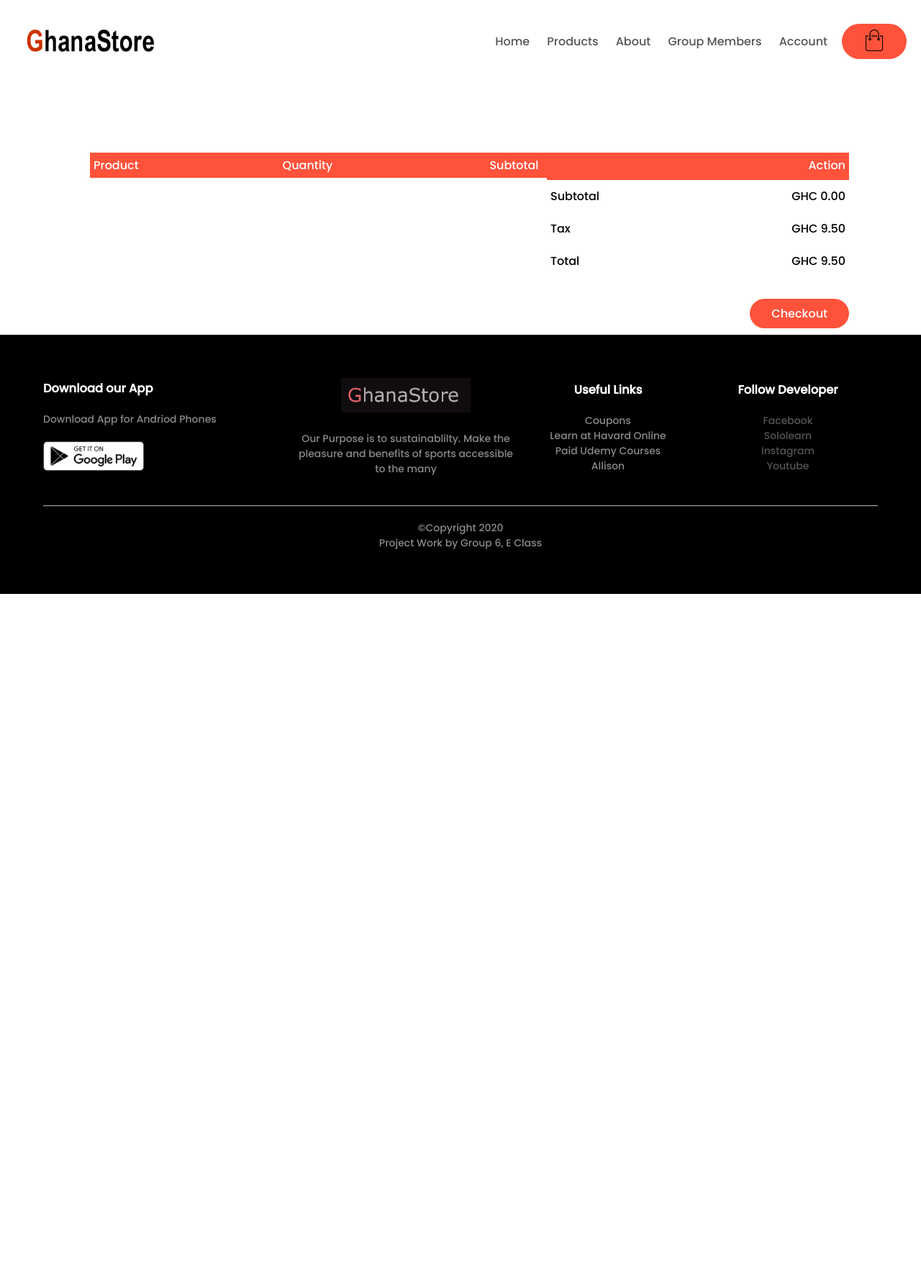
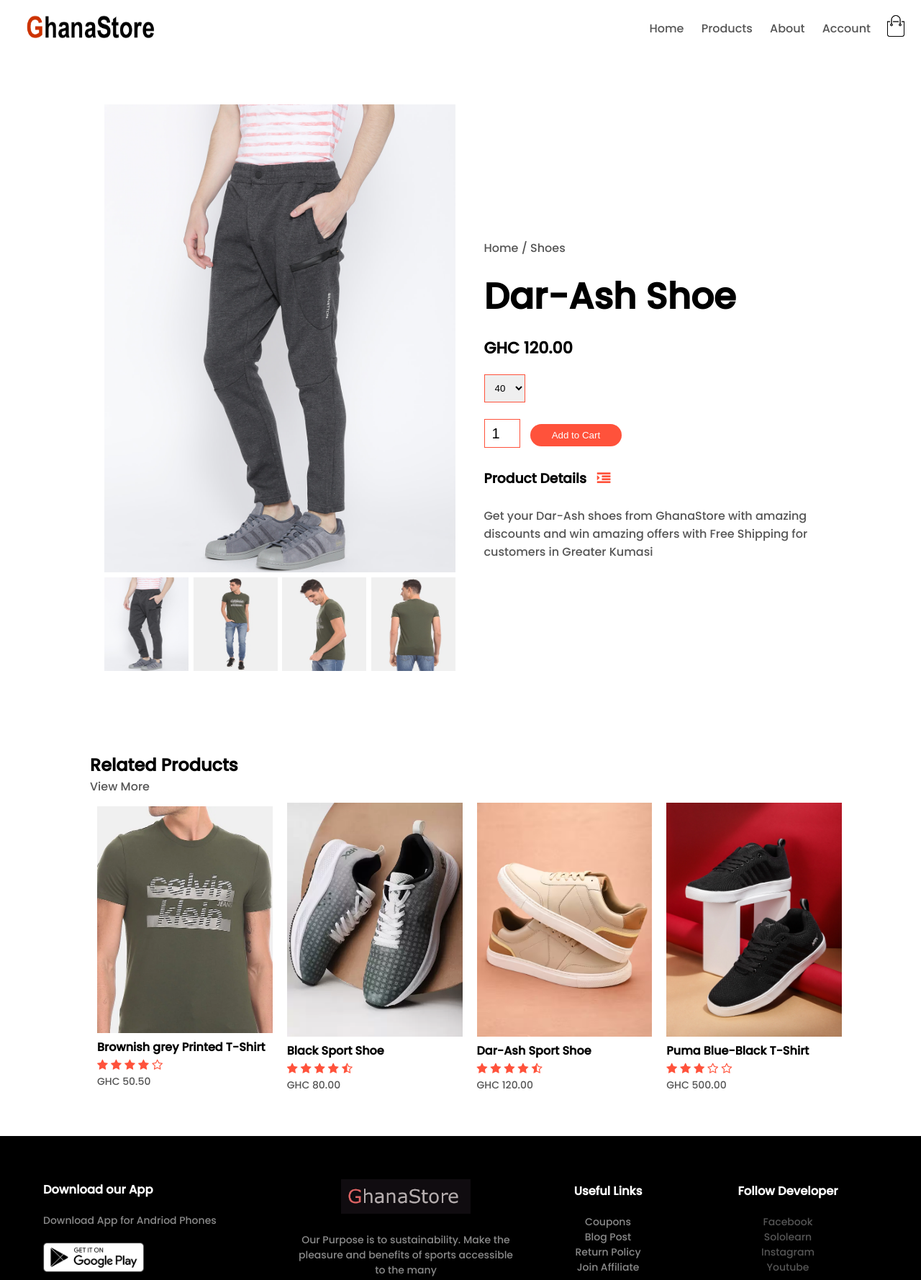
Before and after one commit to ReubenAboagye/E-Group-6, a website: page product-1.html in a window 1280 px wide. Shown: the part 17-1795 px from the top of the page at 72% size. Before the commit the page ends 842 px from the top, so only its background shows below. Drawn offline with Linux system fonts and the light colour scheme.

Commit message:
fixed poduct 1 bug

```diff
--- a/product-1.html
+++ b/product-1.html
@@ -3,7 +3,7 @@
   <head>
     <meta charset="UTF-8" />
     <meta name="viewport" content="width=device-width, initial-scale=1.0" />
-    <title>Shopping Cart - GhanaStore</title>
+    <title>Dar Ash Shoe || GhanaStore</title>
     <link rel="icon" href="images/logo.png" type="image/x-icon" />
     <link rel="stylesheet" href="style.css" />
     <link
@@ -15,64 +15,160 @@
       href="https://stackpath.bootstrapcdn.com/font-awesome/4.7.0/css/font-awesome.min.css"
     />
   </head>
+
   <body>
     <div class="container">
       <div class="navbar">
         <div class="logo">
-          <a href="shop.html"><img src="images/logo.png" /></a>
+          <a href="index.html"><img src="images/logo.png" /></a>
         </div>
         <nav>
           <ul id="MenuItems">
             <li><a href="shop.html">Home</a></li>
             <li><a href="products.html">Products</a></li>
             <li><a href="about.html">About</a></li>
-            <li><a href="index.html">Group Members</a></li>
             <li><a href="account.html">Account</a></li>
           </ul>
         </nav>
-        <button class="btn" onclick="window.location.href='cart.html'">
-          <img src="images/cart.png" width="30px" height="30px" />
-        </button>
+        <a href="cart.html"
+          ><img src="images/cart.png" width="30px" height="30px"
+        /></a>
         <img src="images/menu.png" class="menu-icon" onclick="menutoogle()" />
       </div>
 
-      <!-- cart items details -->
-      <div class="small-container cart-page">
-        <table id="cartTable">
-          <tr>
-            <th>Product</th>
-            <th>Quantity</th>
-            <th>Subtotal</th>
-            <th>Action</th>
-          </tr>
-        </table>
+      <div class="small-container single-product">
+        <div class="row">
+          <div class="col-2">
+            <img
+              src="images/product-3.jpg"
+              width="100%"
+              height="20%"
+              id="ProductImg"
+            />
+            <div class="small-img-row">
+              <div class="small-img-col">
+                <img
+                  src="images/product-3.jpg"
+                  width="100%"
+                  class="small-img"
+                  onclick="updateImage(this)"
+                />
+              </div>
+              <div class="small-img-col">
+                <img
+                  src="images/gallery-2.jpg"
+                  width="100%"
+                  class="small-img"
+                  onclick="updateImage(this)"
+                />
+              </div>
+              <div class="small-img-col">
+                <img
+                  src="images/gallery-3.jpg"
+                  width="100%"
+                  class="small-img"
+                  onclick="updateImage(this)"
+                />
+              </div>
+              <div class="small-img-col">
+                <img
+                  src="images/gallery-4.jpg"
+                  width="100%"
+                  class="small-img"
+                  onclick="updateImage(this)"
+                />
+              </div>
+            </div>
+          </div>
+          <div class="col-2">
+            <p>Home / Shoes</p>
+            <h1>Dar-Ash Shoe</h1>
+            <h4>GHC 120.00</h4>
+            <select>
+              <option>40</option>
+              <option>41</option>
+              <option>42</option>
+              <option>43</option>
+              <option>44</option>
+            </select>
+            <input type="number" value="1" min="1" id="productQuantity" />
+            <button
+              class="btn"
+              onclick="addToCart('product3', 'Dar-Ash Shoe', 120.00, 'images/product-3.jpg')"
+            >
+              Add to Cart
+            </button>
 
-        <div class="total-price">
-          <table>
-            <tr>
-              <td>Subtotal</td>
-              <td id="subtotal">GHC 0.00</td>
-            </tr>
-            <tr>
-              <td>Tax</td>
-              <td>GHC 9.50</td>
-            </tr>
-            <tr>
-              <td>Total</td>
-              <td id="total">GHC 9.50</td>
-            </tr>
-          </table>
+            <h3>Product Details <i class="fa fa-indent"></i></h3>
+            <br />
+            <p>
+              Get your Dar-Ash shoes from GhanaStore with amazing discounts and
+              win amazing offers with Free Shipping for customers in Greater
+              Kumasi
+            </p>
+          </div>
         </div>
-
-        <a
-          href=""
-          class="btn"
-          style="text-align: left; flex-wrap: flex; float: right"
-          >Checkout</a
-        >
       </div>
 
-      <!-- Footer -->
+      <div class="small-container">
+        <div class="row row-2"></div>
+        <h2>Related Products</h2>
+        <p>View More</p>
+      </div>
+
+      <div class="small-container">
+        <div class="row">
+          <div class="col-4">
+            <a href="product-1.html"><img src="images/product-1.jpg" /></a>
+            <h4>Brownish grey Printed T-Shirt</h4>
+            <div class="rating">
+              <i class="fa fa-star"></i>
+              <i class="fa fa-star"></i>
+              <i class="fa fa-star"></i>
+              <i class="fa fa-star"></i>
+              <i class="fa fa-star-o"></i>
+            </div>
+            <p>GHC 50.50</p>
+          </div>
+          <div class="col-4">
+            <a href="product-2.html"><img src="images/product-2.jpg" /></a>
+            <h4>Black Sport Shoe</h4>
+            <div class="rating">
+              <i class="fa fa-star"></i>
+              <i class="fa fa-star"></i>
+              <i class="fa fa-star"></i>
+              <i class="fa fa-star"></i>
+              <i class="fa fa-star-half-o"></i>
+            </div>
+            <p>GHC 80.00</p>
+          </div>
+          <div class="col-4">
+            <a href="product-5.html"><img src="images/product-5.jpg" /></a>
+            <h4>Dar-Ash Sport Shoe</h4>
+            <div class="rating">
+              <i class="fa fa-star"></i>
+              <i class="fa fa-star"></i>
+              <i class="fa fa-star"></i>
+              <i class="fa fa-star"></i>
+              <i class="fa fa-star-half-o"></i>
+            </div>
+            <p>GHC 120.00</p>
+          </div>
+          <div class="col-4">
+            <a href="product-10.html"><img src="images/product-10.jpg" /></a>
+            <h4>Puma Blue-Black T-Shirt</h4>
+            <div class="rating">
+              <i class="fa fa-star"></i>
+              <i class="fa fa-star"></i>
+              <i class="fa fa-star"></i>
+              <i class="fa fa-star-o"></i>
+              <i class="fa fa-star-o"></i>
+            </div>
+            <p>GHC 500.00</p>
+          </div>
+        </div>
+      </div>
+
       <div class="footer">
         <div class="container">
           <div class="row">
@@ -83,22 +179,25 @@
                 <img src="images/play-store.png" />
               </div>
             </div>
+
             <div class="footer-col-2">
-              <a href="shop.html"><img src="images/logo-white.png" /></a>
+              <img src="images/logo-white.png" />
               <p>
-                Our Purpose is to sustainablilty. Make the pleasure and benefits
+                Our Purpose is to sustainability. Make the pleasure and benefits
                 of sports accessible to the many
               </p>
             </div>
+
             <div class="footer-col-3">
               <h3>Useful Links</h3>
               <ul>
                 <li>Coupons</li>
-                <li>Learn at Havard Online</li>
-                <li>Paid Udemy Courses</li>
-                <li>Allison</li>
+                <li>Blog Post</li>
+                <li>Return Policy</li>
+                <li>Join Affiliate</li>
               </ul>
             </div>
+
             <div class="footer-col-4">
               <h3>Follow Developer</h3>
               <ul>
@@ -127,12 +226,12 @@
         </div>
         <hr />
         <p class="Copyright">
-          &copy;Copyright 2020 <br />Project Work by Group 6, E Class
+          &copy;Copyright 2020<br />
+          Project Work by Reuben
         </p>
       </div>
     </div>
 
-    <!-- Javascript for toggle menu -->
     <script>
       var MenuItems = document.getElementById("MenuItems");
       MenuItems.style.maxHeight = "0px";
@@ -144,118 +243,42 @@
           MenuItems.style.maxHeight = "0px";
         }
       }
-    </script>
 
-    <!-- Javascript for cart functionality -->
-    <script>
-      // Function to get cart items from localStorage
-      function getCartItems() {
-        return JSON.parse(localStorage.getItem("cart")) || [];
-      }
-
-      // Function to save cart items to localStorage
-      function saveCartItems(cartItems) {
-        localStorage.setItem("cart", JSON.stringify(cartItems));
-      }
-
-      // Function to update cart display
-      function updateCartDisplay() {
-        const cartItems = getCartItems();
-        const table = document.getElementById("cartTable");
-        const subtotalElement = document.getElementById("subtotal");
-        let subtotal = 0;
-
-        // Clear current table content
-        table.innerHTML = `
-                <tr>
-                    <th>Product</th>
-                    <th>Quantity</th>
-                    <th>Subtotal</th>
-                    <th>Action</th>
-                </tr>
-            `;
-
-        // Populate table with cart items
-        cartItems.forEach((item) => {
-          const row = table.insertRow();
-
-          const productCell = row.insertCell(0);
-          productCell.innerHTML = `
-                    <div class="cart-info">
-                        <img src="${item.image}">
-                        <div>
-                            <p>${item.name}</p>
-                            <small>GHC ${item.price.toFixed(2)}</small><br>
-                            <button onclick="removeItem('${
-                              item.id
-                            }')">remove</button>
-                        </div>
-                    </div>
-                `;
-
-          const quantityCell = row.insertCell(1);
-          quantityCell.innerHTML = `<input type="number" value="${item.quantity}" onchange="updateQuantity('${item.id}', this.value)">`;
-
-          const subtotalCell = row.insertCell(2);
-          const itemSubtotal = item.price * item.quantity;
-          subtotalCell.textContent = `GHC ${itemSubtotal.toFixed(2)}`;
-
-          const actionCell = row.insertCell(3);
-          actionCell.innerHTML = `<button onclick="removeItem('${item.id}')">remove</button>`;
-
-          subtotal += itemSubtotal;
-        });
-
-        // Update subtotal and total
-        subtotalElement.textContent = `GHC ${subtotal.toFixed(2)}`;
-        document.getElementById("total").textContent = `GHC ${(
-          subtotal + 9.5
-        ).toFixed(2)}`;
-      }
-
-      // Function to add item to cart
       function addToCart(id, name, price, image) {
+        const quantity = document.getElementById("productQuantity").value;
         const cartItems = getCartItems();
         const existingItem = cartItems.find((item) => item.id === id);
 
         if (existingItem) {
-          existingItem.quantity++;
+          existingItem.quantity += parseInt(quantity);
         } else {
           cartItems.push({
             id,
             name,
             price,
             image,
-            quantity: 1,
+            quantity: parseInt(quantity),
           });
         }
 
         saveCartItems(cartItems);
-        window.location.href = "cart.html"; // Redirect to cart page
+        window.location.href = "cart.html";
       }
 
-      // Function to remove item from cart
-      function removeItem(id) {
-        const cartItems = getCartItems().filter((item) => item.id !== id);
-        saveCartItems(cartItems);
-        updateCartDisplay();
+      function getCartItems() {
+        return JSON.parse(localStorage.getItem("cart")) || [];
       }
 
-      // Function to update quantity of item in cart
-      function updateQuantity(id, quantity) {
-        const cartItems = getCartItems();
-        const item = cartItems.find((item) => item.id === id);
-
-        if (item) {
-          item.quantity = parseInt(quantity);
-        }
-
-        saveCartItems(cartItems);
-        updateCartDisplay();
+      function saveCartItems(cartItems) {
+        localStorage.setItem("cart", JSON.stringify(cartItems));
       }
 
-      // Load cart items on page load
-      window.onload = updateCartDisplay;
+      var ProductImg = document.getElementById("ProductImg");
+      var SmallImg = document.getElementsByClassName("small-img");
+
+      function updateImage(element) {
+        ProductImg.src = element.src;
+      }
     </script>
   </body>
 </html>
```
